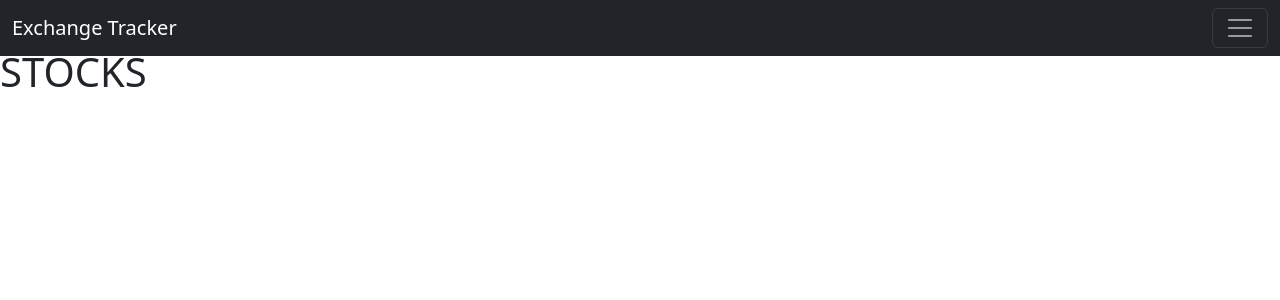
After one commit to AndresGonzaloGarcia/Stock_Exchange_Project, a Django app: page /stock_tracker/ in a window 1280 px wide. The commit adds this page. Shown: the top 300 px of the page. Run offline with Django 5.2, Linux system fonts and the light colour scheme.

Commit message:
added stock tracker webpage

```diff
--- a/stock_website/urls.py
+++ b/stock_website/urls.py
@@ -5,5 +5,6 @@ from website import views
 urlpatterns = [
 
     path('admin/', admin.site.urls),
-    path('', views.home, name= 'home')
+    path('', views.home, name= 'home'),
+    path('stock_tracker/', views.stock_tracker, name= 'stock_tracker'),
 ]
--- a/website/templates/base.html
+++ b/website/templates/base.html
@@ -18,9 +18,7 @@
 
     {% endblock %}
 
-
-
-
+    <!-- FOOTER -->
 
     <script src="https://cdn.jsdelivr.net/npm/bootstrap@5.3.2/dist/js/bootstrap.bundle.min.js" integrity="sha384-C6RzsynM9kWDrMNeT87bh95OGNyZPhcTNXj1NW7RuBCsyN/o0jlpcV8Qyq46cDfL" crossorigin="anonymous"></script>
   </body>
--- a/website/templates/navbar.html
+++ b/website/templates/navbar.html
@@ -1,6 +1,6 @@
 <nav class="navbar navbar-dark bg-dark fixed-top">
     <div class="container-fluid">
-      <a class="navbar-brand" href="#">Exchange Tracker</a>
+      <a class="navbar-brand" href={% url 'home' %}>Exchange Tracker</a>
       <button class="navbar-toggler" type="button" data-bs-toggle="offcanvas" data-bs-target="#offcanvasDarkNavbar" aria-controls="offcanvasDarkNavbar" aria-label="Toggle navigation">
         <span class="navbar-toggler-icon"></span>
       </button>
@@ -12,19 +12,16 @@
         <div class="offcanvas-body">
           <ul class="navbar-nav justify-content-end flex-grow-1 pe-3">
             <li class="nav-item">
-              <a class="nav-link active" aria-current="page" href="#">Home</a>
+              <a class="nav-link active" aria-current="page" href={% url 'home' %}>Home</a>
             </li>
             <li class="nav-item dropdown">
               <a class="nav-link dropdown-toggle" href="#" role="button" data-bs-toggle="dropdown" aria-expanded="false">
-                Dropdown
+                Market Trackers
               </a>
               <ul class="dropdown-menu dropdown-menu-dark">
-                <li><a class="dropdown-item" href="#">Action</a></li>
-                <li><a class="dropdown-item" href="#">Another action</a></li>
-                <li>
-                  <hr class="dropdown-divider">
-                </li>
-                <li><a class="dropdown-item" href="#">Something else here</a></li>
+                <li><a class="dropdown-item" href={% url 'stock_tracker' %}>Stocks</a></li>
+                <li><a class="dropdown-item" href="#">#Building# crypto....</a></li>
+                <li><a class="dropdown-item" href="#">#Building# foreign currency....</a></li>
               </ul>
             </li>
           </ul>
--- /dev/null
+++ b/website/templates/stock_tracker.html
@@ -0,0 +1,11 @@
+{% extends 'base.html' %}
+
+{% block title %} Stocks {% endblock %}
+
+{% block content %}
+</br>
+</br>
+
+<h1> STOCKS </h1>
+
+{% endblock %}
--- a/website/views.py
+++ b/website/views.py
@@ -2,3 +2,6 @@ from django.shortcuts import render
 
 def home(request):
     return render(request, 'home.html', {})
+
+def stock_tracker(request):
+    return render(request, 'stock_tracker.html', {})
```
